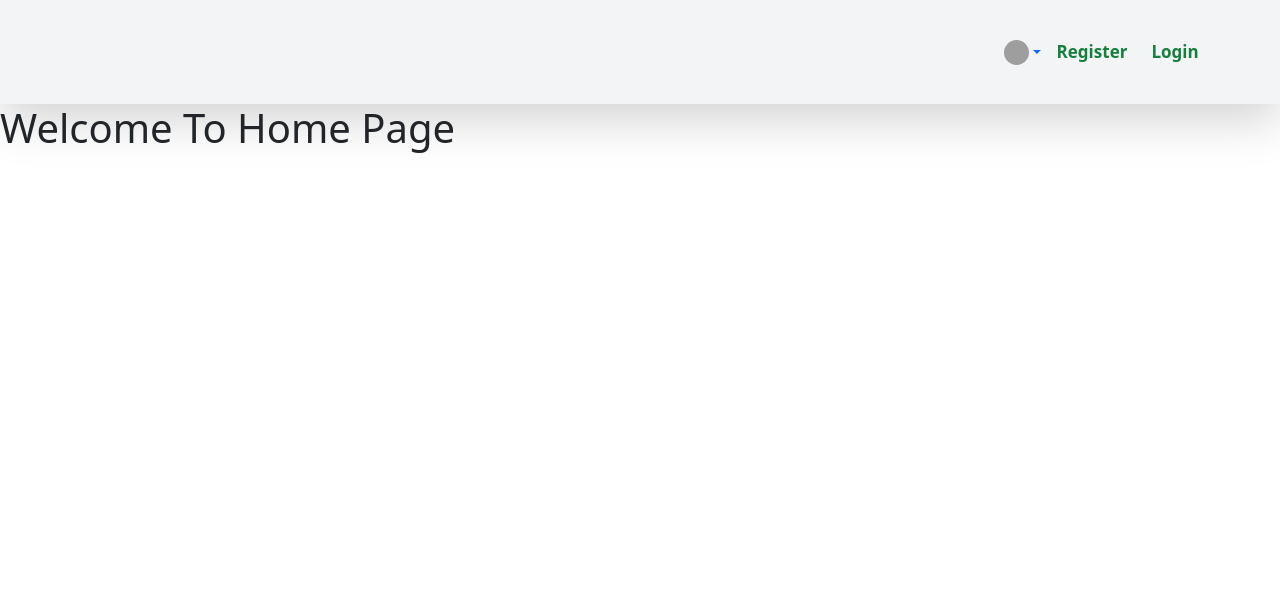
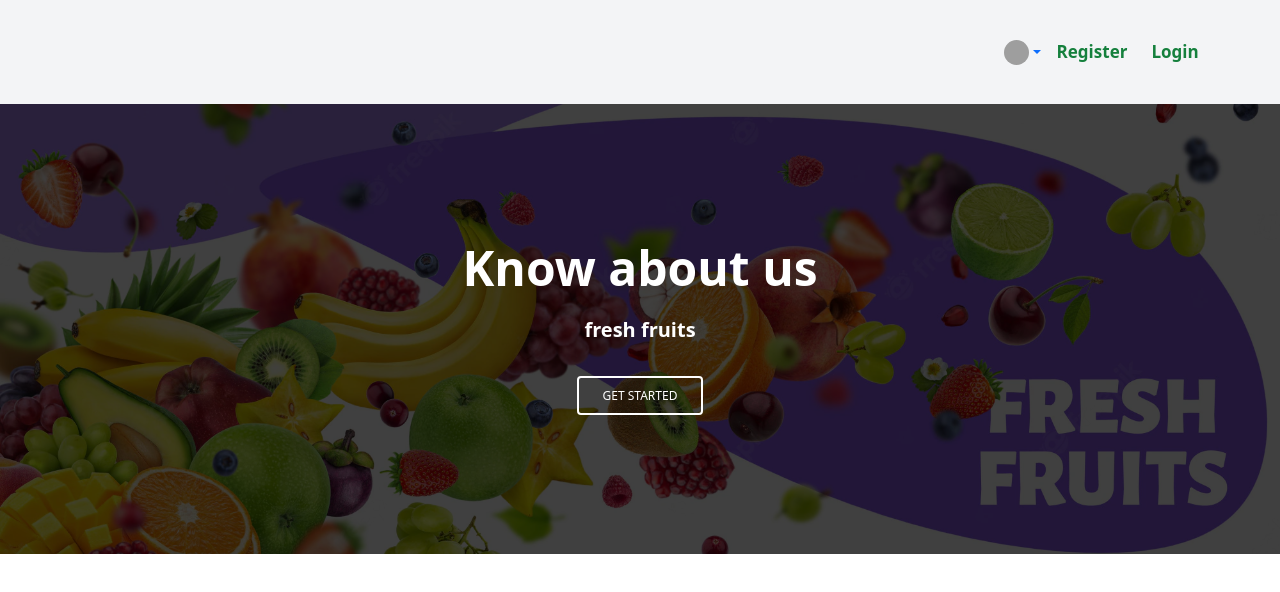
Before and after one commit to sadi-tanvir/warehouse-management-client, a React (Create React App) app: page / in a window 1280 px wide. Shown: the top 592 px of the page. Built offline with nearby package versions, Linux system fonts and the light colour scheme; grey boxes are pictures that could not be loaded.

Commit message:
added home banner

```diff
--- /dev/null
+++ b/src/components/Home/Banner/Banner.js
@@ -0,0 +1,29 @@
+import React from 'react';
+import banner from "../../../images/banner/banner.png"
+
+const Banner = () => {
+    return (
+        <>
+            <header>
+  <div class="relative overflow-hidden bg-no-repeat bg-cover" style={{backgroundPosition: '50%',backgroundImage: `url(${banner})`,height:'450px'}}>
+    <div class="absolute top-0 right-0 bottom-0 left-0 w-full h-full overflow-hidden bg-fixed"
+      style={{backgroundColor: 'rgba(0, 0, 0, 0.75)'}}>
+      <div class="flex justify-center items-center h-full">
+        <div class="text-center text-white px-6 md:px-12">
+          <h1 class="text-5xl font-bold mt-0 mb-6 ">Know about us</h1>
+          <h3 class="text-xl font-bold mb-8">fresh fruits</h3>
+          <button type="button"
+            class="inline-block px-6 py-2.5 border-2 border-white text-white font-medium text-xs leading-tight uppercase rounded hover:bg-black hover:bg-opacity-5 focus:outline-none focus:ring-0 transition duration-150 ease-in-out"
+            data-mdb-ripple="true" data-mdb-ripple-color="light">
+            Get started
+          </button>
+        </div>
+      </div>
+    </div>
+  </div>
+</header>
+        </>
+    );
+};
+
+export default Banner;
--- a/src/components/Home/Home.js
+++ b/src/components/Home/Home.js
@@ -1,9 +1,10 @@
 import React from 'react';
+import Banner from './Banner/Banner';
 
 const Home = () => {
     return (
         <div>
-            <h1>Welcome To Home Page</h1>
+            <Banner />
         </div>
     );
 };
--- a/src/components/shared/Header/Header.js
+++ b/src/components/shared/Header/Header.js
@@ -19,8 +19,8 @@ const Header = () => {
                 />
               </Link>
               {/* <!-- Left links Start --> */}
-                <CustomLink class="mr-2 py-1 px-2" to="/dashboard">
-                    Dashboard
+                  <CustomLink class="mr-2 py-1 px-2" to="/">
+                    Home
                   </CustomLink>
                 <CustomLink class="mr-2 py-1 px-2" to="/inventory">
                     Inventory
```
Also changed, not shown: src/images/banner/banner-1.png (added), src/images/banner/banner.png (added).
